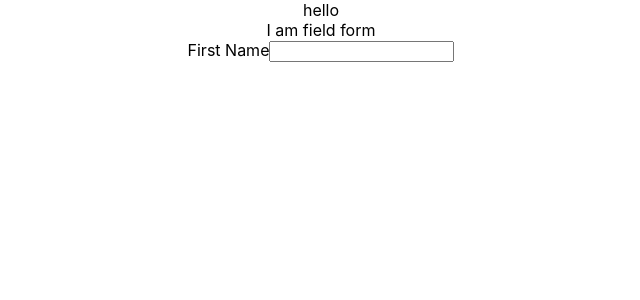
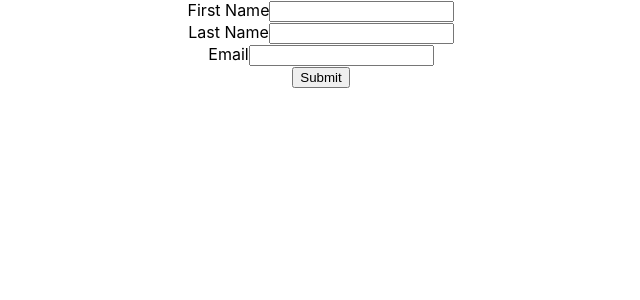
Before and after one commit to StanislawMalanowicz/form-with-redux-forrm, a React (Create React App) app: page / in a window 1280 px wide. Shown: the top 300 px of the page, without its empty margins (319-959 px from the left). Built offline with nearby package versions, Linux system fonts and the light colour scheme.

Commit message:
submit work

```diff
--- a/src/App.js
+++ b/src/App.js
@@ -1,14 +1,20 @@
-import React from 'react';
+import React, { Component } from 'react';
 import './App.css';
 import ContactForm from './app/components/PersonalForm';
 
-function App() {
-  return (
-    <div className="App">
-      hello
-      <ContactForm/>
-    </div>
-  );
+
+class App extends Component {
+
+
+  render() {
+    return (
+      <div className="App">
+        <ContactForm  />
+      </div>
+    );
+  }
 }
 
 export default App;
+
+// export default App;
--- a/src/app/components/PersonalForm.js
+++ b/src/app/components/PersonalForm.js
@@ -3,13 +3,27 @@ import { Field, reduxForm } from "redux-form";
 
 let ContactForm = props => {
   const { handleSubmit } = props;
+
+  const submit = values => {
+      // print the form values to the console
+      console.log(values);
+    };
+
   return (
-    <form onSubmit={handleSubmit}>
-      I am field form
+    <form onSubmit={handleSubmit(submit)}>
       <div>
         <label htmlFor="firstName">First Name</label>
         <Field name="firstName" component="input" type="text" />
       </div>
+      <div>
+        <label htmlFor="lastName">Last Name</label>
+        <Field name="lastName" component="input" type="text" />
+      </div>
+      <div>
+        <label htmlFor="email">Email</label>
+        <Field name="email" component="input" type="email" />
+      </div>
+      <button type="submit">Submit</button>
     </form>
   );
 };
```
